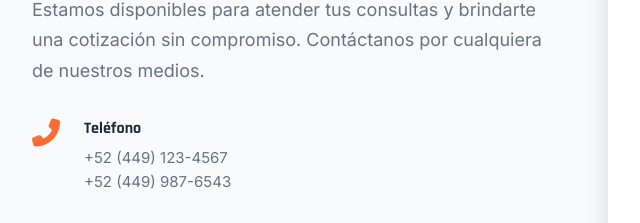
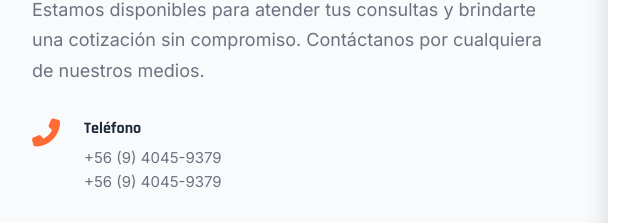
Before and after one commit to Dabucsa/romatsa, a plain HTML site: page index.html in a window 1280 px wide. Shown: the part 7035-7258 px from the top of the page, 0-640 px from the left. Drawn offline with Linux system fonts and the light colour scheme.

Commit message:
Update contact numbers and WhatsApp link

```diff
--- a/index.html
+++ b/index.html
@@ -656,8 +656,8 @@
                             <i class="fas fa-phone-alt"></i>
                             <div>
                                 <h4>Teléfono</h4>
-                                <a href="tel:+524491234567">+52 (449) 123-4567</a>
-                                <a href="tel:+524499876543">+52 (449) 987-6543</a>
+                                <a href="tel:+56940459379">+56 (9) 4045-9379</a>
+                                <a href="tel:+56940459379">+56 (9) 4045-9379</a>
                             </div>
                         </div>
                         <div class="contact-method">
@@ -809,7 +809,7 @@
     </footer>
 
     <!-- WhatsApp Float Button -->
-    <a href="https://wa.me/524491234567" class="whatsapp-float" target="_blank">
+    <a href="https://wa.me/56940459379" class="whatsapp-float" target="_blank">
         <i class="fab fa-whatsapp"></i>
     </a>
 
```
